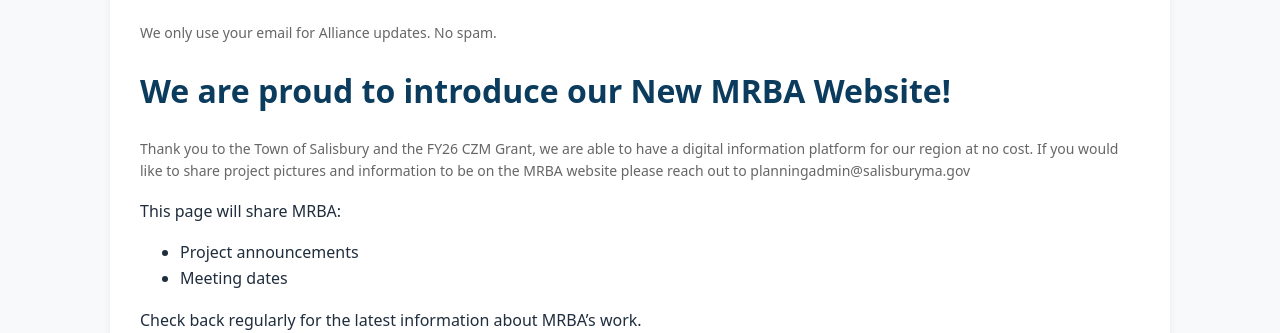
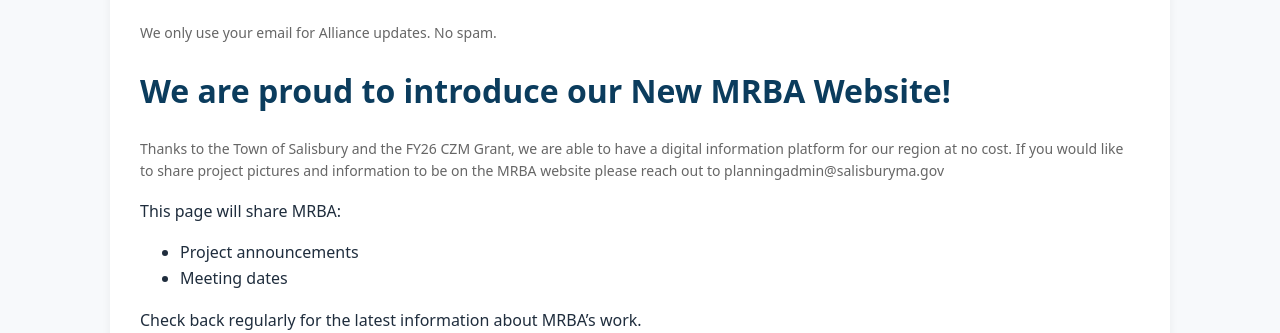
Before and after one commit to MAMRBAGOV/mamrba.gov, a Jekyll site: the page built from news.md, in a window 1280 px wide. Shown: the part 1573-1906 px from the top of the page. Built offline with Jekyll 4.4.1, drawn with Linux system fonts in a browser that asks for light colours.

Commit message:
Fix formatting and update MRBA website announcement
Updated text for clarity and corrected formatting issues.

```diff
--- a/news.md
+++ b/news.md
@@ -24,7 +24,7 @@ title: Page Title
 # We are proud to introduce our New MRBA Website!
 
 <p style="font-size:14px; color:#666;">
-  Thank you to the Town of Salisbury and the FY26 CZM Grant, we are able to have a digital information platform for our region at no cost. If you would like to share project pictures and information to be on the MRBA website please reach out to planningadmin@salisburyma.gov
+  Thanks to the Town of Salisbury and the FY26 CZM Grant, we are able to have a digital information platform for our region at no cost. If you would like to share project pictures and information to be on the MRBA website please reach out to planningadmin@salisburyma.gov
 </p>
 
 This page will share MRBA:
```
